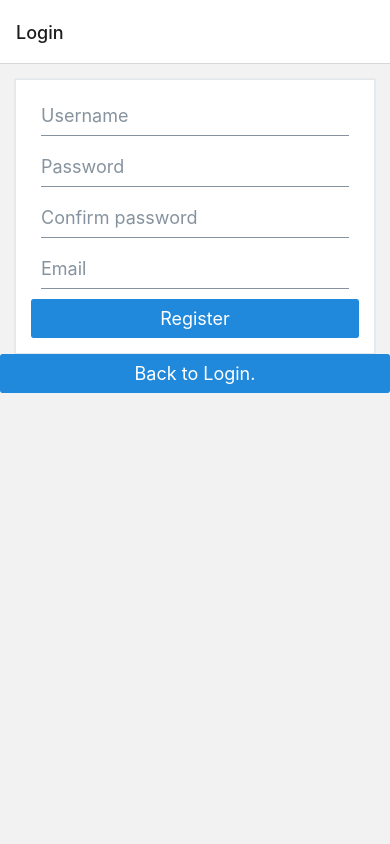
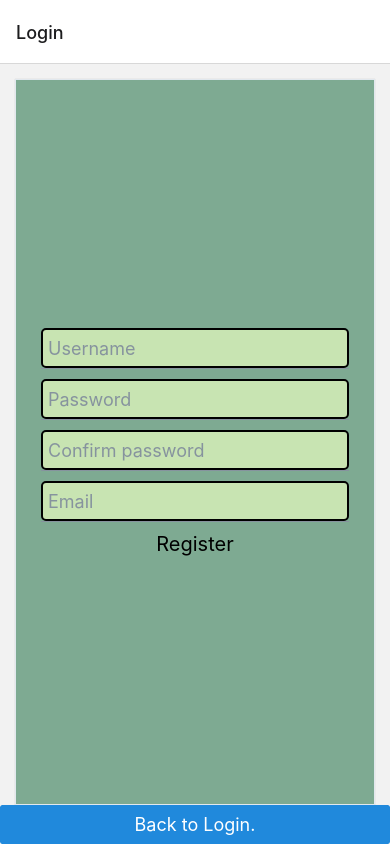
Before and after one commit to eeko1/Chef-Mate-Frontend, a React Native app: screen /Login in a window 390 px wide. Both pictures are taken after a click on the button "No account yet? Register here!". Built offline with nearby package versions, Linux system fonts and the light colour scheme.

Commit message:
login/registration form UI changed

```diff
--- a/src/components/LoginForm.tsx
+++ b/src/components/LoginForm.tsx
@@ -1,5 +1,6 @@
 import {Controller, useForm} from 'react-hook-form';
-import {Button, Card, Input} from '@rneui/base';
+import {Text, Card, Input, Icon} from '@rneui/base';
+import {StyleSheet, TouchableOpacity} from 'react-native';
 import {useUserContext} from '../hooks/ContextHooks';
 import {Credentials} from '../types/LocalTypes';
 
@@ -19,13 +20,13 @@ const LoginForm = () => {
   };
 
   return (
-    <Card>
+    <Card containerStyle={styles.container}>
       <Controller
         control={control}
         rules={{
           required: {
             value: true,
-            message: 'Käyttäjänimi vaaditaan vitun pelle',
+            message: 'Username is required',
           },
         }}
         render={({field: {onChange, onBlur, value}}) => (
@@ -36,6 +37,7 @@ const LoginForm = () => {
             value={value}
             autoCapitalize="none"
             errorMessage={errors.username?.message}
+            style={styles.username}
           />
         )}
         name="username"
@@ -45,7 +47,7 @@ const LoginForm = () => {
         control={control}
         rules={{
           maxLength: 100,
-          required: {value: true, message: 'is required'},
+          required: {value: true, message: 'Password is required'},
         }}
         render={({field: {onChange, onBlur, value}}) => (
           <Input
@@ -55,13 +57,45 @@ const LoginForm = () => {
             onChangeText={onChange}
             value={value}
             errorMessage={errors.password?.message}
+            style={styles.password}
           />
         )}
         name="password"
       />
-      <Button title="Login" onPress={handleSubmit(doLogin)} />
+      <TouchableOpacity style={styles.button} onPress={handleSubmit(doLogin)}>
+        <Text style={styles.button}>Login</Text>
+        <Icon name="logout" color="black" />
+      </TouchableOpacity>
     </Card>
   );
 };
 
+const styles = StyleSheet.create({
+  container: {
+    flexGrow: 1,
+    justifyContent: 'center',
+    backgroundColor: '#7EAA92',
+  },
+  username: {
+    color: 'white',
+    backgroundColor: '#C8E4B2',
+    borderWidth: 2,
+    borderRadius: 5,
+    padding: 5,
+  },
+  password: {
+    color: 'white',
+    backgroundColor: '#C8E4B2',
+    borderWidth: 2,
+    borderRadius: 5,
+    padding: 5,
+  },
+  button: {
+    backgroundColor: '#7EAA92',
+    color: 'black',
+    alignItems: 'center',
+    fontSize: 20,
+  },
+});
+
 export default LoginForm;
--- a/src/components/RegisterForm.tsx
+++ b/src/components/RegisterForm.tsx
@@ -1,6 +1,6 @@
 import {Controller, useForm} from 'react-hook-form';
-import {Button, Card, Input} from '@rneui/base';
-import {Alert} from 'react-native';
+import {Card, Input} from '@rneui/base';
+import {Alert, StyleSheet, TouchableOpacity, Text} from 'react-native';
 import {useUser} from '../hooks/apiHooks';
 
 const RegisterForm = ({handleToggle}: {handleToggle: () => void}) => {
@@ -38,13 +38,13 @@ const RegisterForm = ({handleToggle}: {handleToggle: () => void}) => {
   };
 
   return (
-    <Card>
+    <Card containerStyle={styles.container}>
       <Controller
         control={control}
         rules={{
           required: {
             value: true,
-            message: 'is required',
+            message: 'Username is required',
           },
           validate: async (value) => {
             try {
@@ -64,6 +64,7 @@ const RegisterForm = ({handleToggle}: {handleToggle: () => void}) => {
             value={value}
             autoCapitalize="none"
             errorMessage={errors.username?.message}
+            style={styles.username}
           />
         )}
         name="username"
@@ -79,7 +80,7 @@ const RegisterForm = ({handleToggle}: {handleToggle: () => void}) => {
           //   message:
           //     'Password must contain at least 5 characters, 1 special character (@, $, !, %, *, #, ?, &), and 1 number',
           // },
-          required: {value: true, message: 'is required'},
+          required: {value: true, message: 'Password is required'},
         }}
         render={({field: {onChange, onBlur, value}}) => (
           <Input
@@ -89,6 +90,7 @@ const RegisterForm = ({handleToggle}: {handleToggle: () => void}) => {
             onChangeText={onChange}
             value={value}
             errorMessage={errors.password?.message}
+            style={styles.password}
           />
         )}
         name="password"
@@ -97,7 +99,7 @@ const RegisterForm = ({handleToggle}: {handleToggle: () => void}) => {
       <Controller
         control={control}
         rules={{
-          required: {value: true, message: 'is required'},
+          required: {value: true, message: 'Password is required'},
           validate: (value) =>
             value === getValues().password ? true : 'Passwords do not match',
         }}
@@ -109,6 +111,7 @@ const RegisterForm = ({handleToggle}: {handleToggle: () => void}) => {
             onChangeText={onChange}
             value={value}
             errorMessage={errors.confirmPassword?.message}
+            style={styles.password}
           />
         )}
         name="confirmPassword"
@@ -118,7 +121,7 @@ const RegisterForm = ({handleToggle}: {handleToggle: () => void}) => {
         control={control}
         rules={{
           maxLength: 100,
-          required: {value: true, message: 'is required'},
+          required: {value: true, message: 'Email is required'},
           pattern: {
             value: /^\S+@\S+\.\S+$/,
             message: 'Invalid email address',
@@ -140,13 +143,54 @@ const RegisterForm = ({handleToggle}: {handleToggle: () => void}) => {
             value={value}
             errorMessage={errors.email?.message}
             autoCapitalize="none"
+            style={styles.email}
           />
         )}
         name="email"
       />
-      <Button title="Register" onPress={handleSubmit(doRegister)} />
+      <TouchableOpacity
+        style={styles.button}
+        onPress={handleSubmit(doRegister)}
+      >
+        <Text style={styles.button}>Register</Text>
+      </TouchableOpacity>
     </Card>
   );
 };
 
+const styles = StyleSheet.create({
+  container: {
+    flexGrow: 1,
+    justifyContent: 'center',
+    backgroundColor: '#7EAA92',
+  },
+  username: {
+    color: 'white',
+    backgroundColor: '#C8E4B2',
+    borderWidth: 2,
+    borderRadius: 5,
+    padding: 5,
+  },
+  password: {
+    color: 'white',
+    backgroundColor: '#C8E4B2',
+    borderWidth: 2,
+    borderRadius: 5,
+    padding: 5,
+  },
+  email: {
+    color: 'white',
+    backgroundColor: '#C8E4B2',
+    borderWidth: 2,
+    borderRadius: 5,
+    padding: 5,
+  },
+  button: {
+    backgroundColor: '#7EAA92',
+    color: 'black',
+    alignItems: 'center',
+    fontSize: 20,
+  },
+});
+
 export default RegisterForm;
```
